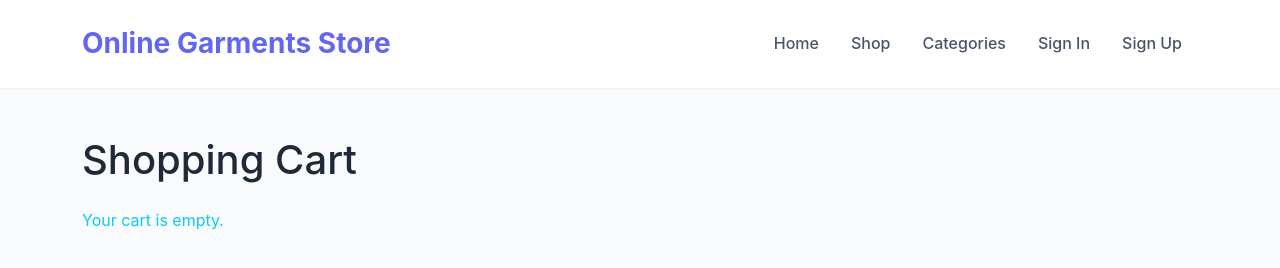
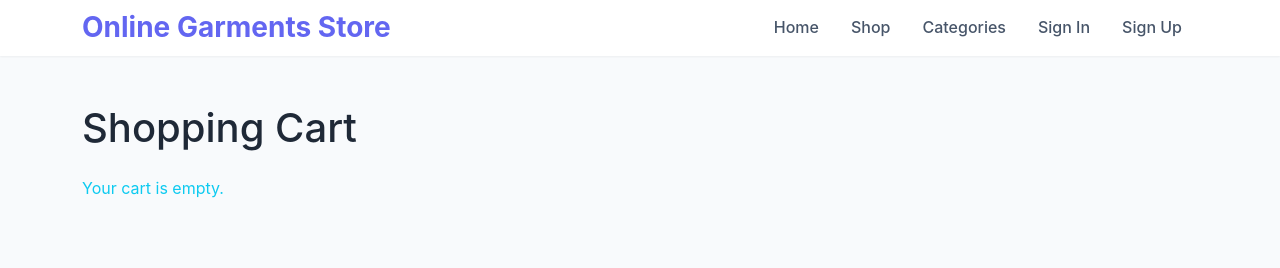
Before and after one commit to Shah1530/Garments_Store, a website: page pages/cart.html in a window 1280 px wide. Drawn offline with nearby package versions, Linux system fonts and the light colour scheme.

Commit message:
Fixed navbar layout issue

```diff
--- a/public/css/index.css
+++ b/public/css/index.css
@@ -106,7 +106,7 @@ html {
   border-bottom: 1px solid rgba(255, 255, 255, 0.2);
   box-shadow: var(--shadow-sm);
   transition: var(--transition);
-  padding: 1rem 0;
+  padding: 0rem 0;
 }
 
 .navbar.scrolled {
```
